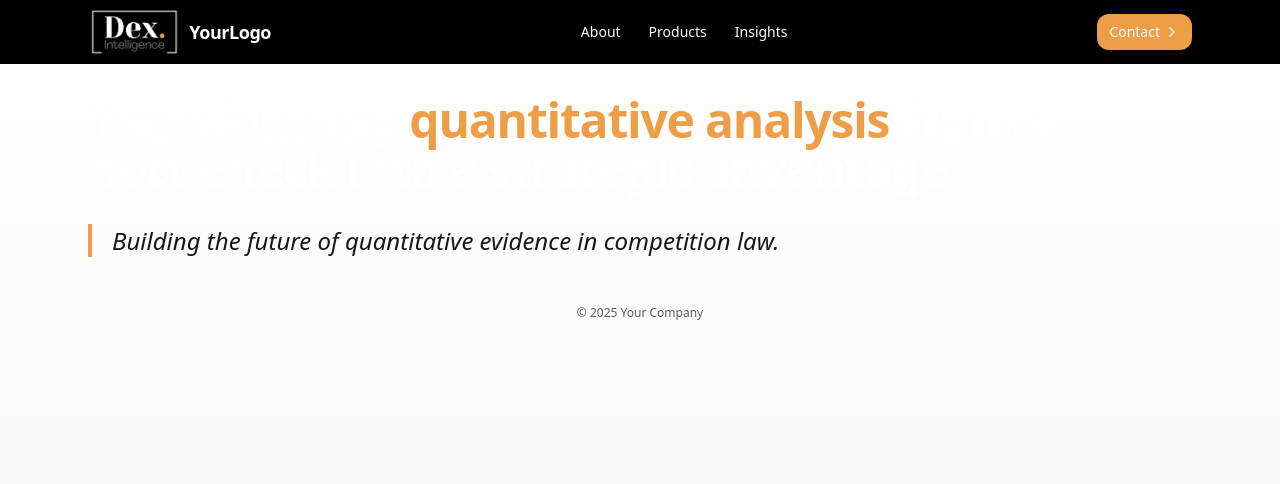
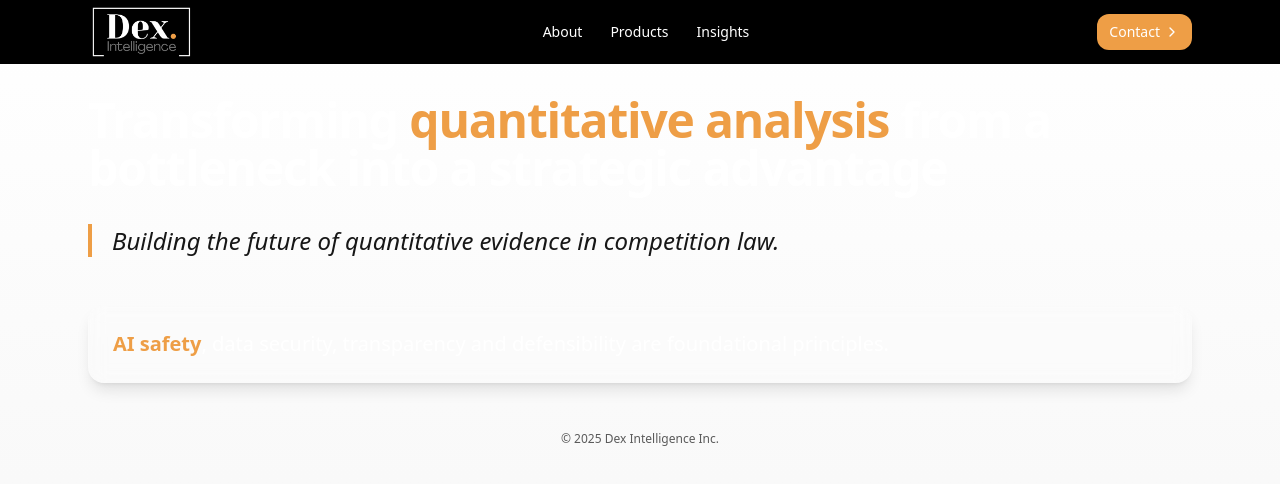
Before and after one commit to DexIntelligence/website_v2, a React (Vite) app: page / in a window 1280 px wide. Shown: the top 484 px of the page. Built offline with nearby package versions, Linux system fonts and the light colour scheme.

Commit message:
Added subtitle to home page

```diff
--- a/src/App.jsx
+++ b/src/App.jsx
@@ -49,11 +49,9 @@ function Header() {
         <div className="flex h-16 items-center justify-between">
           {/* Left: Logo (desktop size 2x) */}
           <Link to="/" className="flex items-center gap-2 group">
-            <img src="/logo.png" alt="Your Company" className="h-14 w-auto" />
-            <span className="text-lg font-semibold tracking-tight group-hover:opacity-80 transition-opacity">
-              {LOGO_TEXT}
-            </span>
+             <img src="/logo.png" alt="Dex Intelligence Inc." className="h-16 w-auto" />
           </Link>
+
 
           {/* Center/Right: Nav */}
           <nav className="hidden md:flex items-center gap-1">
@@ -161,7 +159,7 @@ export default function App() {
           }
         />
       </Routes>
-      <footer className="py-12 text-center opacity-70 text-xs">© {new Date().getFullYear()} Your Company</footer>
+      <footer className="py-12 text-center opacity-70 text-xs">© {new Date().getFullYear()} Dex Intelligence Inc.</footer>
     </div>
   );
 }
--- a/src/pages/Home.jsx
+++ b/src/pages/Home.jsx
@@ -8,6 +8,14 @@ export default function Home() {
       <p className="mt-8 text-2xl font-light text-gray-200 max-w-4xl border-l-4 border-brand pl-5 italic leading-snug">
         Building the future of quantitative evidence in competition law.
       </p>
+
+      {/* Principles Box */}
+      <div className="mt-12 p-6 rounded-2xl bg-white/5 backdrop-blur border border-white/10 shadow-lg">
+        <p className="text-lg sm:text-xl font-medium text-white leading-relaxed">
+          <span className="text-brand font-semibold">AI safety</span>, data security,
+          transparency and defensibility are foundational principles.
+        </p>
+      </div>
     </main>
   );
 }
```
